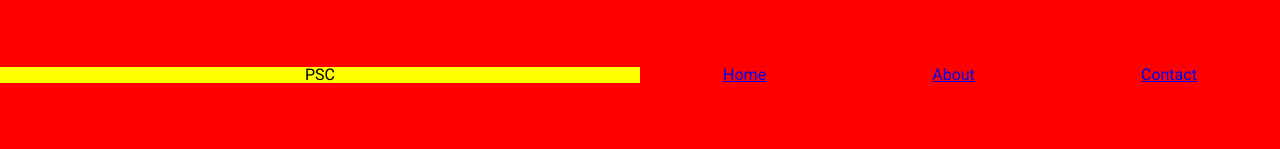
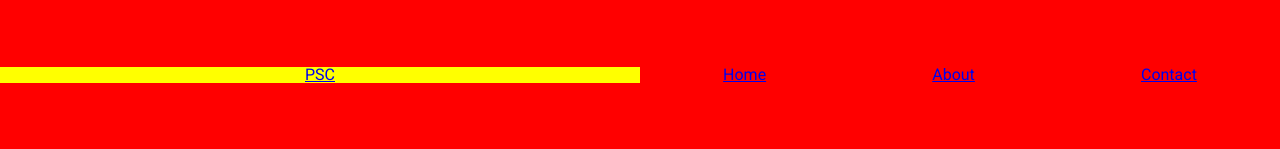
Before and after one commit to petrussola/portfolio-web, a React (Create React App) app: page / in a window 1280 px wide. Shown: the top 149 px of the page. Built offline with nearby package versions, Linux system fonts and the light colour scheme.

Commit message:
Link from page title

```diff
--- a/src/components/Header/Title.jsx
+++ b/src/components/Header/Title.jsx
@@ -1,11 +1,13 @@
 import React from "react";
+import { Link } from "react-router-dom";
+
 // MATERIAL UI
 import { makeStyles } from "@material-ui/core/styles";
 
 const useStyles = makeStyles({
   root: {
     background: "yellow",
-    width: '50%'
+    width: "50%"
   }
 });
 
@@ -13,7 +15,9 @@ export default function Title() {
   const classes = useStyles();
   return (
     <div className={classes.root}>
-      <h1>PSC</h1>
+      <Link to="/">
+        <h1>PSC</h1>
+      </Link>
     </div>
   );
 }
```
